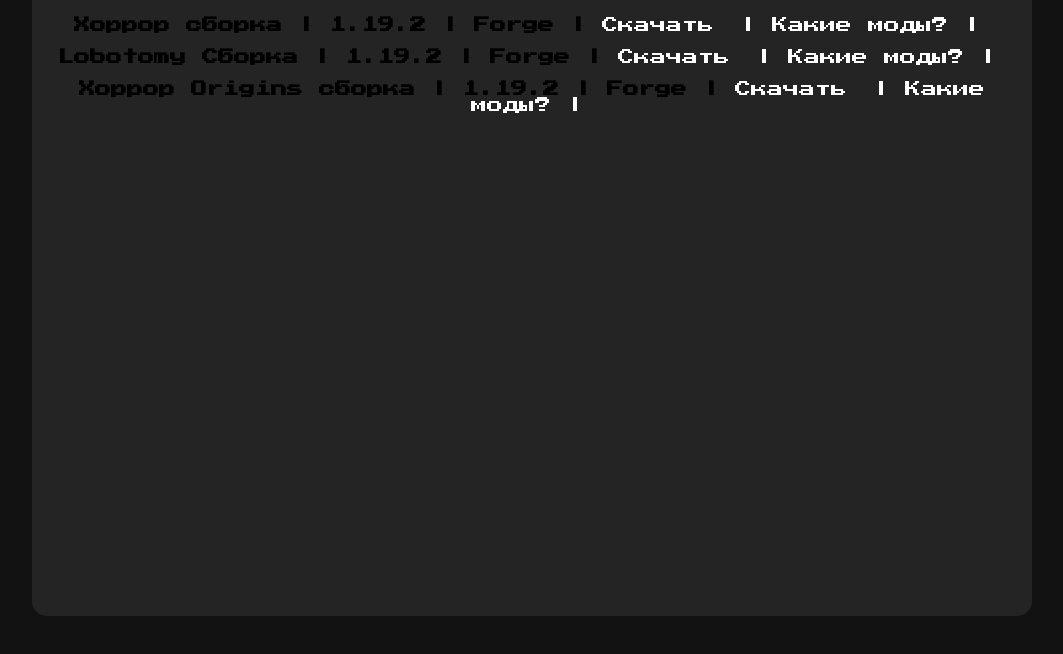
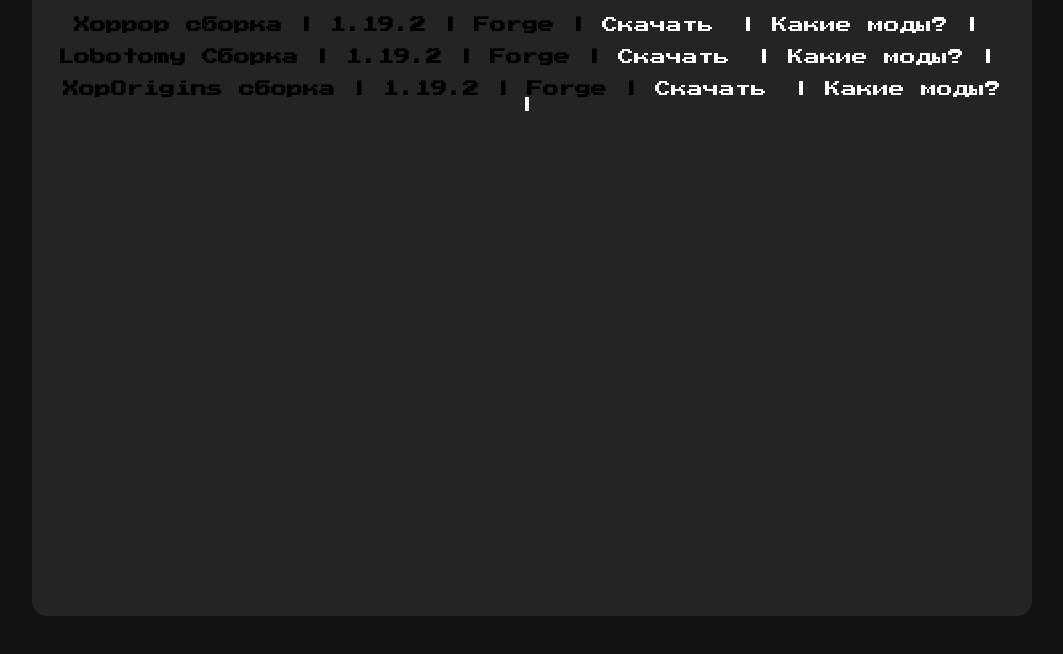
Before and after one commit to Batcherss/modkit, a plain HTML site: page index.html in a window 1280 px wide. Shown: the part 134-788 px from the top of the page, without its empty margins (108-1171 px from the left). Drawn offline with Linux system fonts and the light colour scheme.

Commit message:
Update index.html

```diff
--- a/index.html
+++ b/index.html
@@ -137,7 +137,7 @@
                 <a href="mods2.html" class="link" data-info="Нажмите для просмотра...">| Какие моды? |</a>
             </p>
             <p>
-                <strong>Хоррор Origins сборка | 1.19.2 | Forge |</strong>
+                <strong>ХорOrigins сборка | 1.19.2 | Forge |</strong>
                 <a href="#" class="link" id="openModal3" data-info="Мод с одним хоррор модом! А иммено Scopophobia.jar! Дальше , Origins - Для выбора рассы! И последний - Caelus API , библиотека для Origins.">Скачать</a>
                 <a href="mods3.html" class="link" data-info="Нажмите для просмотра...">| Какие моды? |</a>
             </p>
```
